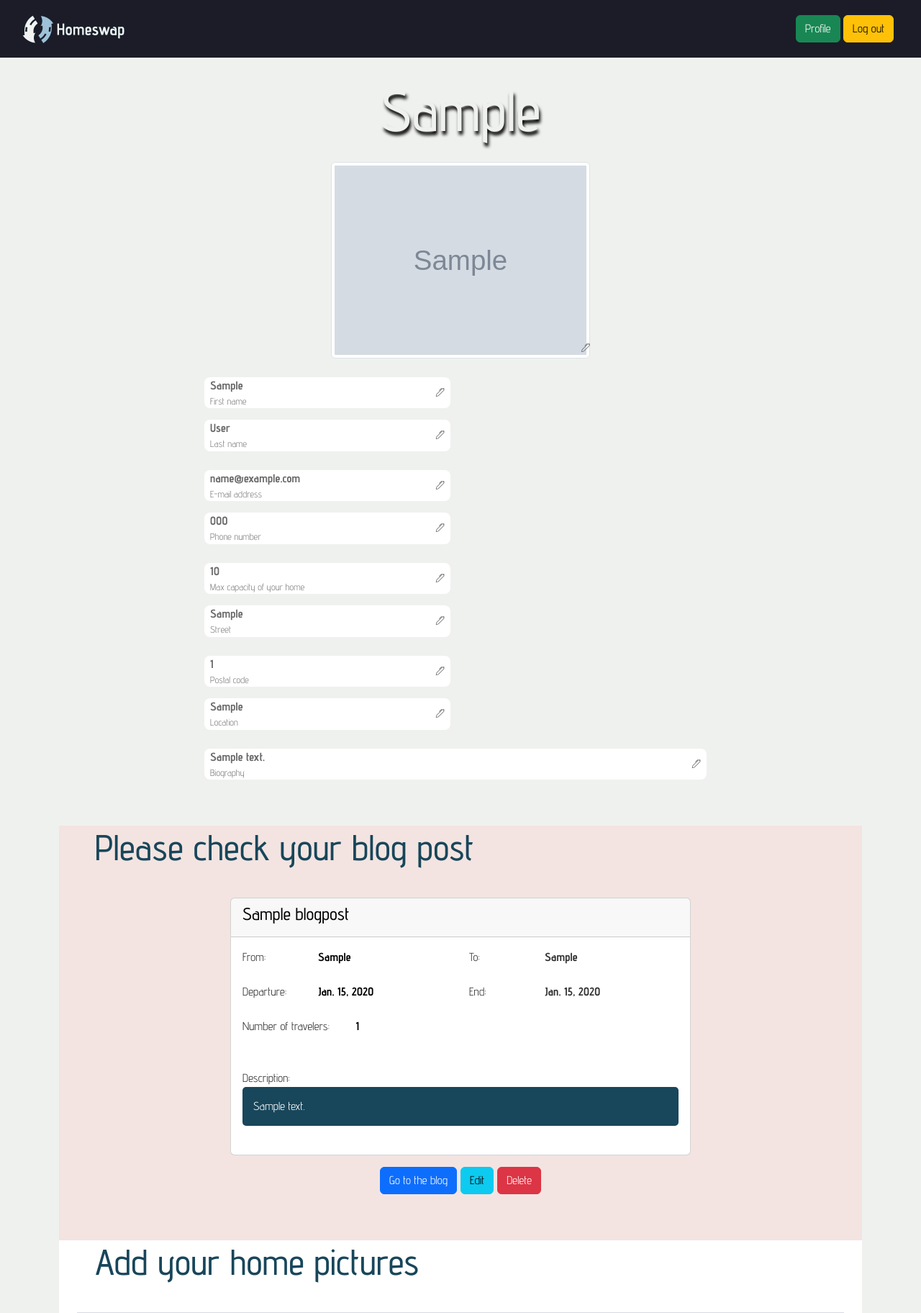
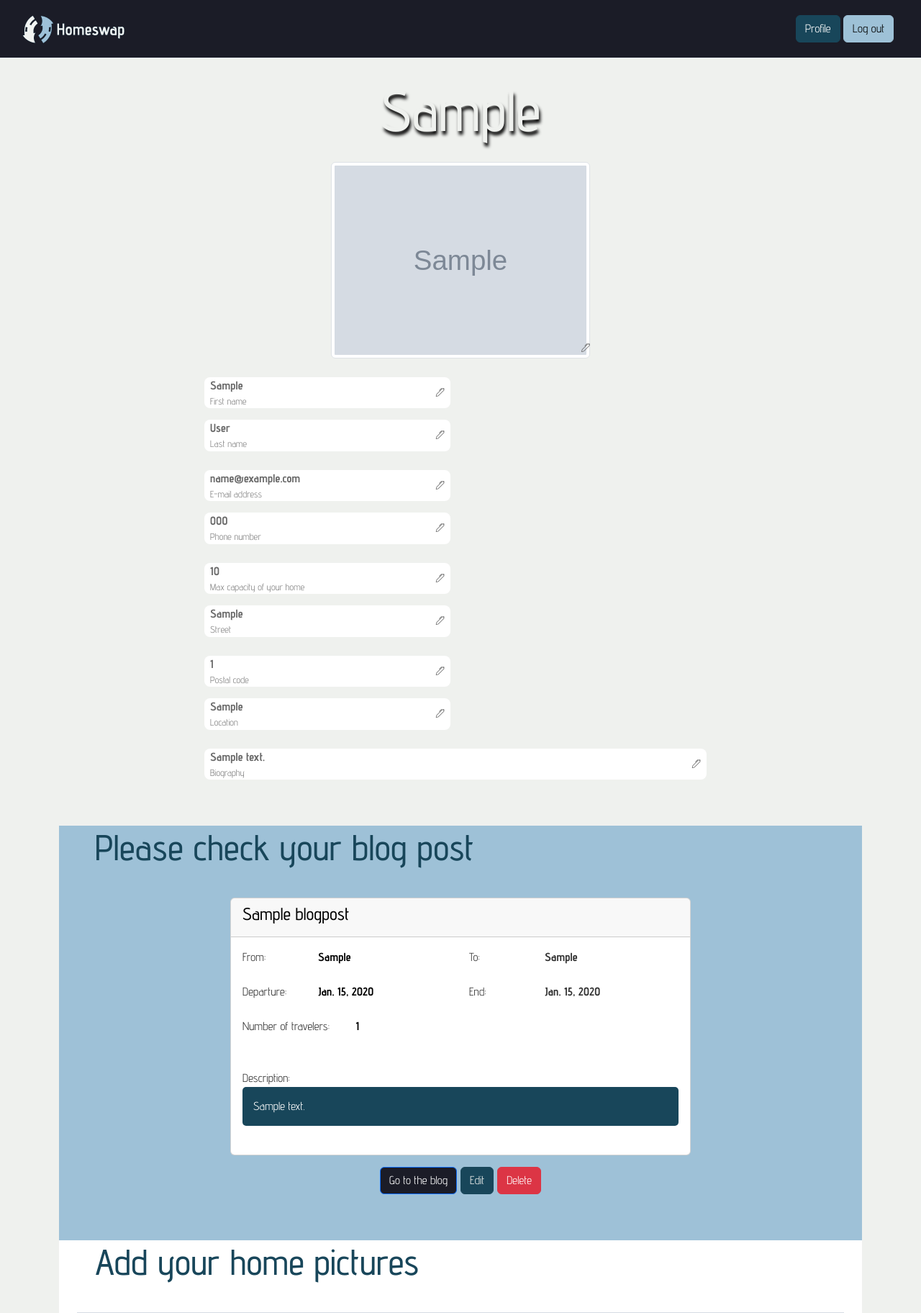
Before and after one commit to SangDooNam/Homeswap, a Django app: page /profile/ in a window 1280 px wide. Shown: the top 1824 px of the page at 72% size. Run offline with Django 5.2, Linux system fonts and the light colour scheme; a user stored in the database is signed in; tables that the repository leaves empty hold one stand-in row (values such as "Sample post"); grey boxes marked "Sample" are stand-in pictures; parts of the project's set-up code (start-up, migrations or seed data) failed here and were passed over; some libraries are stand-ins or nearby versions.

Commit message:
fixed some css

```diff
--- a/homeswap/static/css/custom.css
+++ b/homeswap/static/css/custom.css
@@ -538,7 +538,7 @@ input[type="number"] {
 
 /* Modal content half transparent */
 .modal-content {
-    background-color: rgba(255, 255, 255, 0.1); /* 50% transparent white */
+    background-color: #1f5b74; /* 50% transparent white */
 }
 
 /* Modal backdrop half transparent */
@@ -616,7 +616,7 @@ input[type="number"] {
 }
 
 .blog-post-in-profile {
-    background-color: #f3e4e1;
+    background-color: #9ec1d7;
 }
 
 .blog-display-button {
@@ -642,7 +642,51 @@ input[type="number"] {
 }
 
 .description {
-    background-color:  #f3e4e1;
+    background-color:  #1f5a74;
     padding: 15px; /* Add padding to give space around the text */
     border-radius: 5px; /* Optional: add border-radius for rounded corners */
 }
+
+
+.btn-success {
+    background-color: #18465a !important;
+    border-color: #18465a !important;
+}
+
+.btn-success:hover {
+    background-color: #1f5a74 !important;
+}
+
+.btn-warning {
+    background-color: #9ec1d7 !important;
+    border-color: #9ec1d7 !important;
+}
+
+.btn-warning:hover {
+    background-color: #bfe0f5 !important;
+}
+
+.me-2 {
+    margin-right: 0.5rem !important;
+}
+
+
+.btn-primary {
+    background-color: #1b1c27 !important;
+    border-color: ##1b1c27 !important;
+}
+
+.btn-primary:hover {
+    background-color: #3a3b49 !important;
+}
+
+.btn-info {
+    background-color: #18465a !important;
+    border-color: #18465a !important;
+    color: #eff1ee;
+}
+
+.btn-info:hover {
+    background-color: #1f5a74 !important;
+    color: #eff1ee;
+}
--- a/homeswap/templates/base.html
+++ b/homeswap/templates/base.html
@@ -20,6 +20,7 @@
         <link href="https://cdn.jsdelivr.net/npm/bootstrap@5.3.3/dist/css/bootstrap.min.css" rel="stylesheet" integrity="sha384-QWTKZyjpPEjISv5WaRU9OFeRpok6YctnYmDr5pNlyT2bRjXh0JMhjY6hW+ALEwIH" crossorigin="anonymous">
         <link rel="stylesheet" type="text/css" href="{% static 'css/custom.css' %}">
 
+        {% block extra_css %}{% endblock %}
         <script>
             document.addEventListener('DOMContentLoaded', function() {
                 document.body.addEventListener('htmx:configRequest', (event) => {
```
Also changed, not shown: homeswap/blog/templates/blog/blog_post_list.html (+8 -1 lines).
